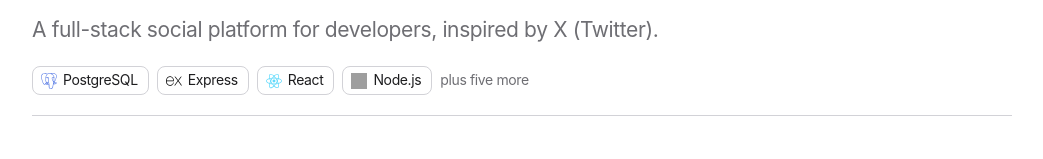
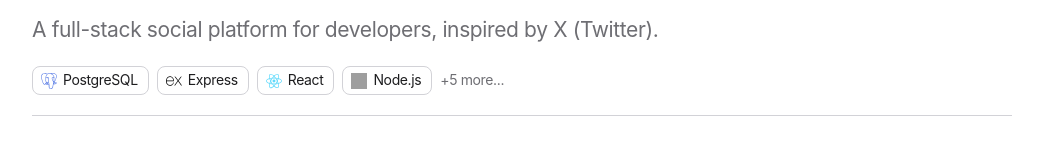
Before and after one commit to WujecDamian/WujecDamian-Portfolio, a React (Vite) app: page /project/gitx in a window 1280 px wide. Shown: the part 205-364 px from the top of the page, without its empty margins (118-1161 px from the left). Built offline with nearby package versions, Linux system fonts and the light colour scheme; grey boxes are pictures that could not be loaded.

Commit message:
fix: update stackMore text for clarity

```diff
--- a/src/i18n/en.ts
+++ b/src/i18n/en.ts
@@ -69,7 +69,7 @@ export const en = {
     live: "Live preview",
     github: "GitHub",
     stackLabel: "Stack",
-    stackMore: "plus five more",
+    stackMore: "+5 more...",
   },
   education: {
     heading: "Education",
```
